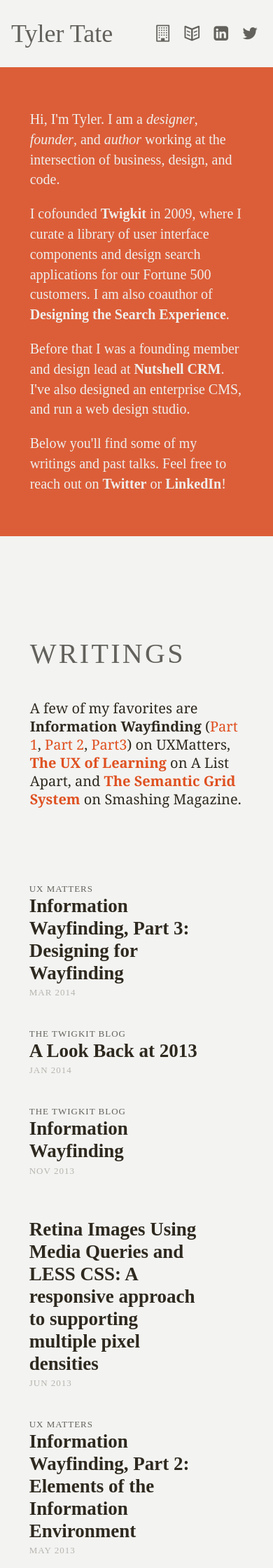
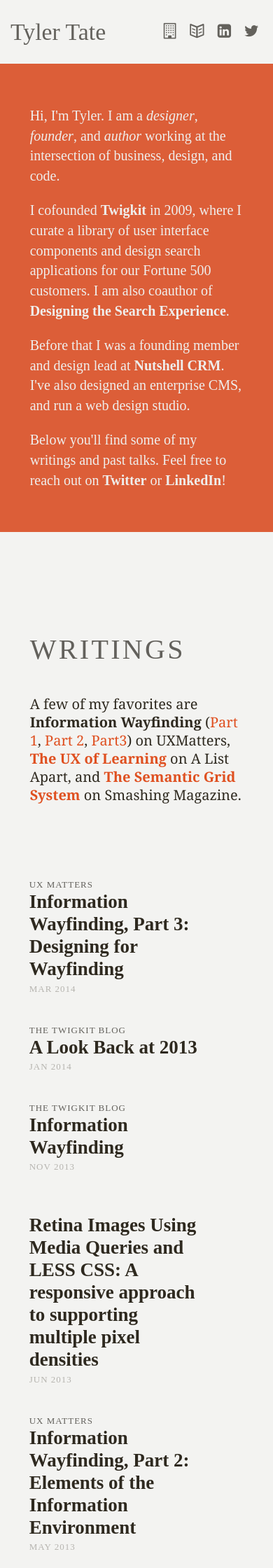
Before and after one commit to SeriouslyInc/tylertate, a Jekyll site: the page built from index.html, in a window 390 px wide. Shown: the top 2240 px of the page at 70% size. Built offline with Jekyll 4.4.1, drawn with Linux system fonts in a browser that asks for light colours.

Commit message:
Decreasing font size on mobile.

```diff
--- a/resources/css/main.css
+++ b/resources/css/main.css
@@ -147,6 +147,9 @@ figure.my-photo img {
   }
 }
 @media screen and (max-width: 26em) {
+  .site-header {
+    font-size: .9375em;
+  }
   figure.my-photo {
     display: none;
   }
--- a/resources/css/main.less
+++ b/resources/css/main.less
@@ -161,6 +161,9 @@ figure.my-photo {
 	}
 }
 @media screen and (max-width: 26em) {
+	.site-header {
+		font-size: .9375em;
+	}
 	figure.my-photo {
 		display: none;
 	}
```
Also changed, not shown: 2 other files.
